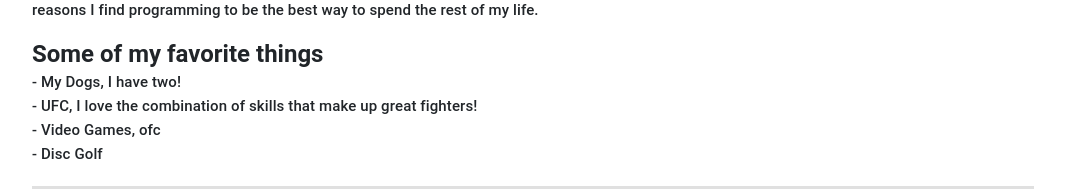
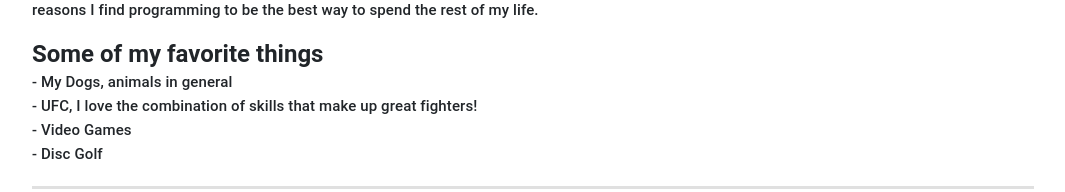
Before and after one commit to ColeDavisDevelops/portfolioNew, a React (Create React App) app: page /main in a window 1280 px wide. Shown: the part 6151-6343 px from the top of the page, without its empty margins (108-1173 px from the left). Built offline with nearby package versions, Linux system fonts and the light colour scheme.

Commit message:
more haha

```diff
--- a/src/components/About.js
+++ b/src/components/About.js
@@ -63,13 +63,13 @@ const About = () => {
           </Grid>
           <Grid item xs={12}>
             <Typography className={classes.text} align="left" variant="h6">
-              - My Dogs, I have two!
+              - My Dogs, animals in general
             </Typography>
             <Typography className={classes.text} align="left" variant="h6">
               - UFC, I love the combination of skills that make up great fighters!
             </Typography>
             <Typography className={classes.text} align="left" variant="h6">
-              - Video Games, ofc
+              - Video Games
             </Typography>
             <Typography className={classes.text} align="left" variant="h6">
               - Disc Golf
```
